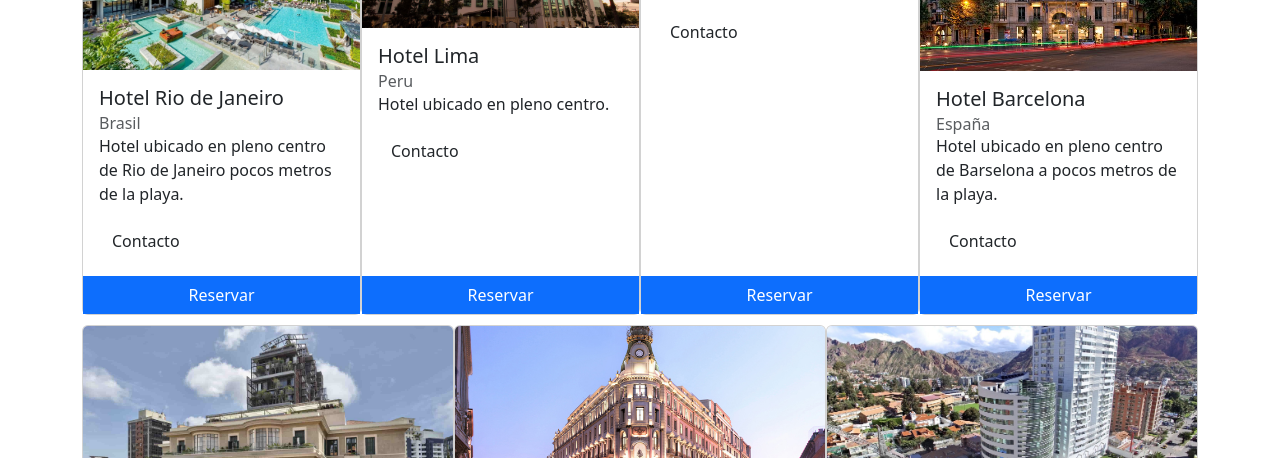
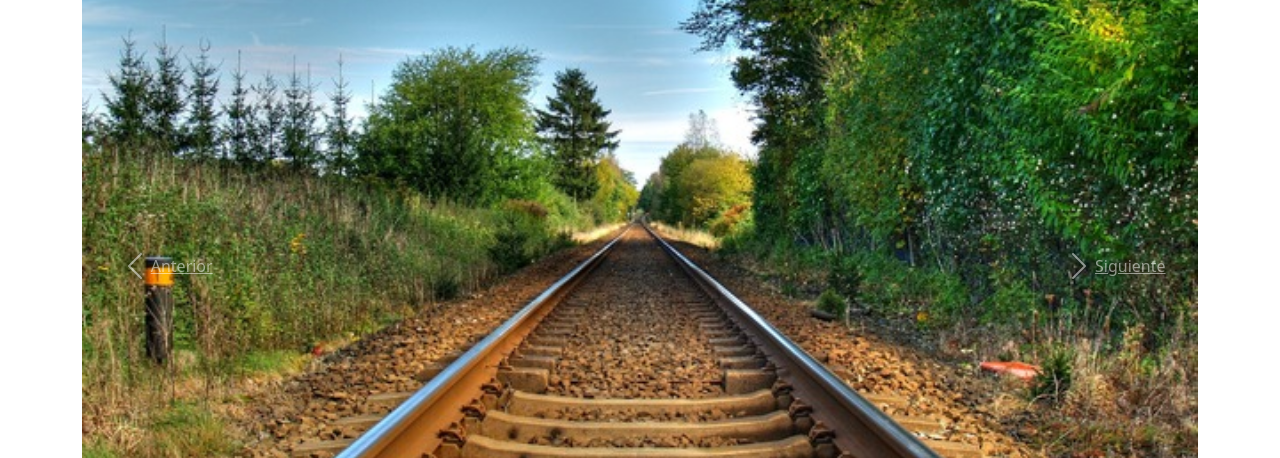
Before and after one commit to HernanGoat77/Proyectos-Acad-micos, a website: page index.html in a window 1280 px wide. Both pictures are taken after a click on the link "Home". Shown: the part 342-800 px from the top of the page. Drawn offline with nearby package versions, Linux system fonts and the light colour scheme; a web font is replaced by a local one.

Commit message:
agregamos carousel en la home

```diff
--- a/index.html
+++ b/index.html
@@ -70,6 +70,28 @@
        </div>
      </div>
     <hr>
+
+    <div id="carouselControls" class="carousel slide" data-bs-ride="carousel">
+       <div class="carousel-inner">
+          <div class="carousel-item active">
+            <img class="d-block w-100" src="images/pp.jpg" alt="Primer slide">
+         </div>
+         <div class="carousel-item">
+            <img class="d-block w-100" src="images/ppp.jpg" alt="Segundo slide">
+         </div>
+         <div class="carousel-item">
+            <img class="d-block w-100" src="images/ppppp.jpg" alt="Tercer slide">
+         </div>
+       </div>
+       <a class="carousel-control-prev" href="#carouselControls" role="button" data-bs-slide="prev">
+          <span class="carousel-control-prev-icon" aria-hidden="true"></span>
+          <span class="sr-only">Anterior</span>
+       </a>
+       <a class="carousel-control-next" href="#carouselControls" role="button" data-bs-slide="next">
+          <span class="carousel-control-next-icon" aria-hidden="true"></span>
+          <span class="sr-only">Siguiente</span>
+       </a>
+    </div>
 
     <div class="d-flex flex-wrap flex-row-reverse">
         <div class="card card-hotel d-flex flex-column justify-content-between ml-2">
@@ -265,6 +287,9 @@
       $(function(){
           $('[data-toggle="tooltip"]').tooltip();
           $('[data-toggle="popover"]').popover();
+          $('.carousel').carousel({
+              interval: 2000
+          });
 
        });
 
```
Also changed, not shown: images/pp.jpg (added), images/ppp.jpg (added), images/ppppp.jpg (added), 1 other file.
